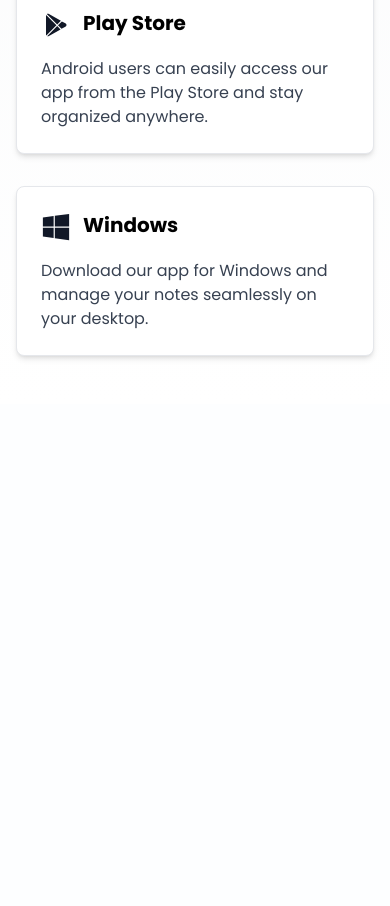
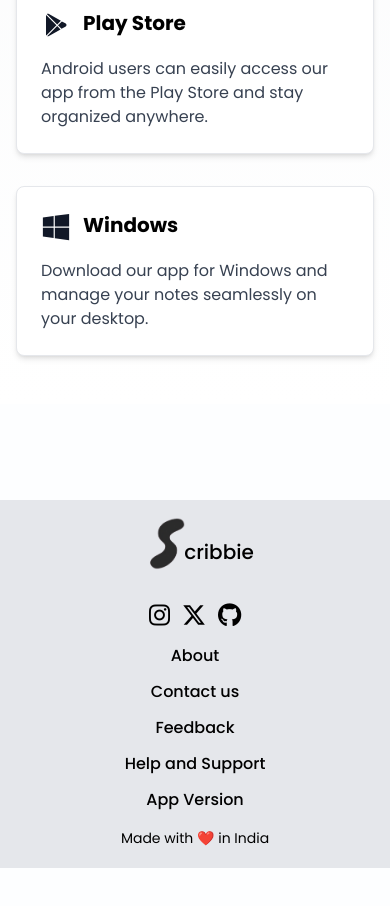
Before and after one commit to Scribbie-Notes/notes-app, a React (Vite) app in the folder frontend/: page / in a window 390 px wide. Shown: the part 6604-7510 px from the top of the page. After the commit the page ends 7472 px from the top, so only its background shows below. Built offline with nearby package versions, Linux system fonts and the light colour scheme; no server answers.

Commit message:
Enhanced Footer and made it responsive #96

```diff
--- a/frontend/index.html
+++ b/frontend/index.html
@@ -5,6 +5,7 @@
   <meta charset="UTF-8" />
   <link rel="icon" type="image/png+xml" href="/logo.png" />
   <meta name="viewport" content="width=device-width, initial-scale=1.0" />
+  <link rel="stylesheet" href="https://cdnjs.cloudflare.com/ajax/libs/font-awesome/6.6.0/css/all.min.css" integrity="sha512-Kc323vGBEqzTmouAECnVceyQqyqdsSiqLQISBL29aUW4U/M7pSPA/gEUZQqv1cwx4OnYxTxve5UMg5GT6L4JJg==" crossorigin="anonymous" referrerpolicy="no-referrer" />
   <title>Scribbie</title>
 </head>
 
--- a/frontend/src/components/Footer.jsx
+++ b/frontend/src/components/Footer.jsx
@@ -1,11 +1,48 @@
 import React from "react";
-import Footer from "./sticky_footer/Footer";
-// import MainFooter from "./MainFooter";
+import img from "./Footer/logo.png";
+import { Link } from "react-router-dom";
 
 const StickyFooter = () => {
   return (
-    <div>
-      <Footer />
+    <div className="bg-gray-200 pb-3">
+      <div className="flex flex-col md:flex-row items-center justify-between">
+        {/* Logo and Title */}
+        <div className="flex items-center">
+          <img src={img} alt="logo" className="h-16 md:h-20 mb-3 mt-3" />
+          <p className="text-xl md:text-2xl font-medium -ml-4 mt-4">cribbie</p> {/* Negative margin added here */}
+        </div>
+
+        {/* Icons */}
+        <div className="flex mt-3 md:mt-0 gap-3 text-2xl md:mr-3">
+          <a href="#"><i className="fa-brands fa-instagram cursor-pointer hover:text-gray-700"></i></a>
+          <a href="#"><i className="fa-brands fa-x-twitter cursor-pointer hover:text-gray-700"></i></a>
+          <a href="https://github.com/Scribbie-Notes/notes-app"><i className="fa-brands fa-github cursor-pointer hover:text-gray-700"></i></a>
+        </div>
+      </div>
+
+      <div>
+        {/* Links */}
+        <ul className="flex flex-col md:flex-row justify-center gap-3 md:gap-6 text-base md:text-lg font-medium mt-3 text-center">
+          <Link to={'/about'}>
+            <li className="cursor-pointer hover:text-gray-700 hover:underline underline-offset-2">About</li>
+          </Link>
+          <Link to={'/contact'}>
+            <li className="cursor-pointer hover:text-gray-700 hover:underline underline-offset-2">Contact us</li>
+          </Link>
+          <Link to={'/feedback'}>
+            <li className="cursor-pointer hover:text-gray-700 hover:underline underline-offset-2">Feedback</li>
+          </Link>
+          <Link to={'/help'}>
+            <li className="cursor-pointer hover:text-gray-700 hover:underline underline-offset-2">Help and Support</li>
+          </Link>
+          <Link to={'/version'}>
+            <li className="cursor-pointer hover:text-gray-700 hover:underline underline-offset-2">App Version</li>
+          </Link>
+        </ul>
+
+        {/* Footer Note */}
+        <p className="text-center text-sm md:text-base mt-4 mb-2">Made with ❤️ in India</p>
+      </div>
     </div>
   );
 };
```
Also changed, not shown: frontend/src/components/Footer/logo.png (added), 1 other file (tests, documents, lock files or other folders).
